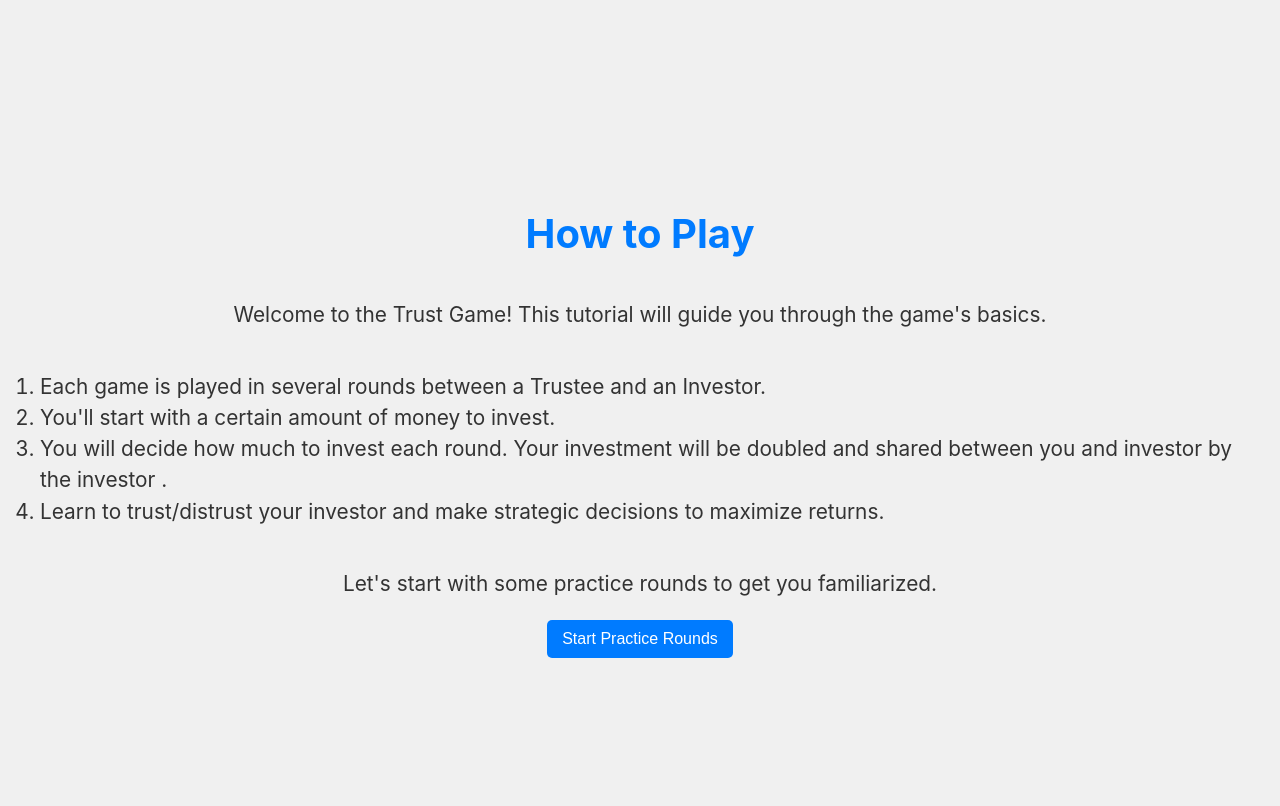
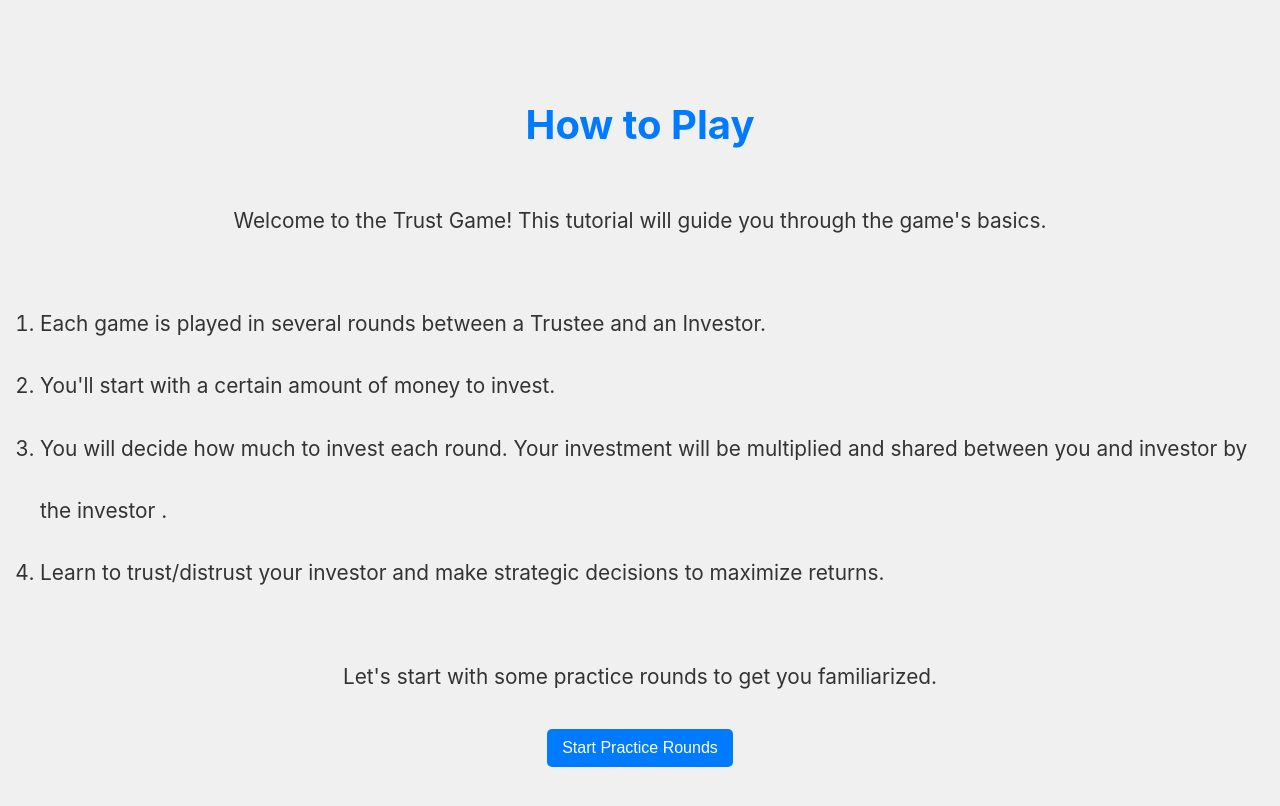
Before and after one commit to HamzaDincer/trust-game-experiment, a React (Create React App) app: page /trustgame in a window 1280 px wide. Shown: the top 806 px of the page. Built offline with nearby package versions, Linux system fonts and the light colour scheme.

Commit message:
Update investment return multiplier and line height in TutorialScreen component

```diff
--- a/src/components/TutorialScreen/TutorialScreen.jsx
+++ b/src/components/TutorialScreen/TutorialScreen.jsx
@@ -17,7 +17,7 @@ const TutorialScreen = ({ onTrialStart }) => {
         <li>You'll start with a certain amount of money to invest.</li>
         <li>
           You will decide how much to invest each round. Your investment will be
-          doubled and shared between you and investor by the investor .
+          multiplied and shared between you and investor by the investor .
         </li>
         <li>
           Learn to trust/distrust your investor and make strategic decisions to
--- a/src/components/TutorialScreen/TutorialScreen.scss
+++ b/src/components/TutorialScreen/TutorialScreen.scss
@@ -17,7 +17,7 @@
   p,
   li {
     font-size: 1.3em; // Base font size
-    line-height: 1.5; // Line height for readability
+    line-height: 3; // Line height for readability
   }
 
   ol {
--- a/src/pages/TrustGame/TrustGame.jsx
+++ b/src/pages/TrustGame/TrustGame.jsx
@@ -13,7 +13,7 @@ const TrustGame = () => {
   const [currentOffer, setCurrentOffer] = useState(0);
   const [moneyBalance, setMoneyBalance] = useState(25);
   const trialRoundCount = 3; // Adjust for actual trial rounds
-  const experimentRoundCount = 1;
+  const experimentRoundCount = 1; // Adjust for actual experiment rounds
   const investmentReturnMultiplier = 2; // Multiplier for investment return
   const investorResponse = 80; // Fixed investor response
 
```
